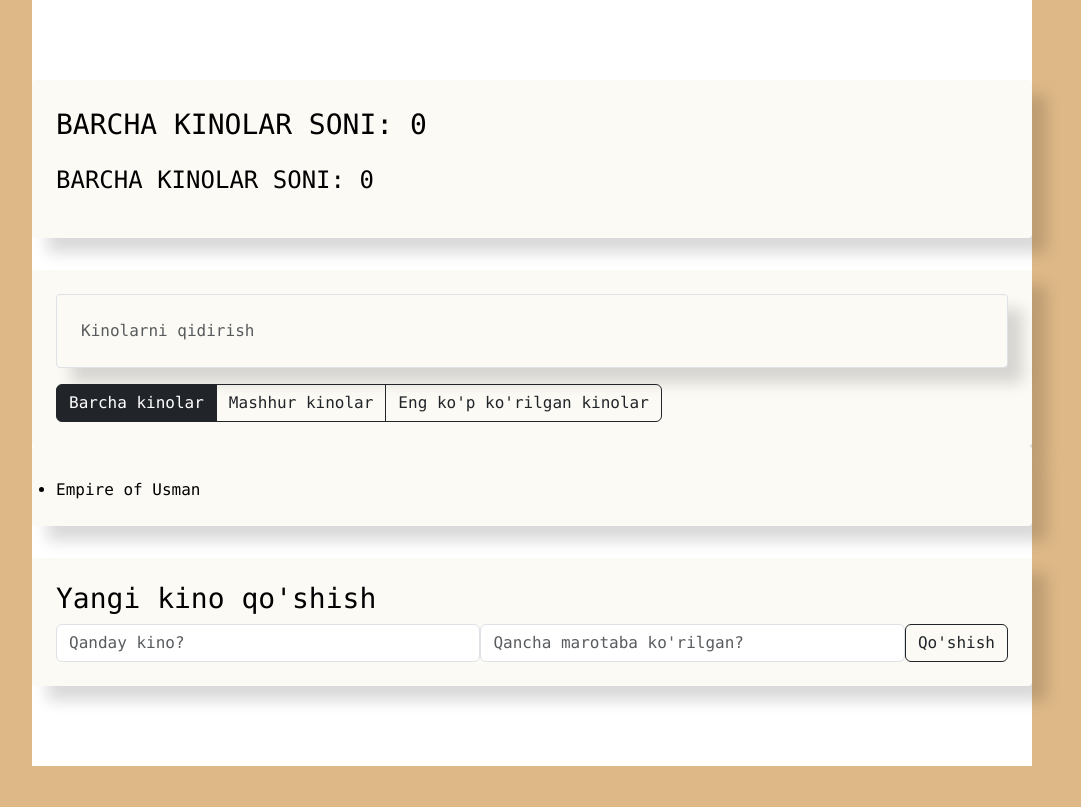
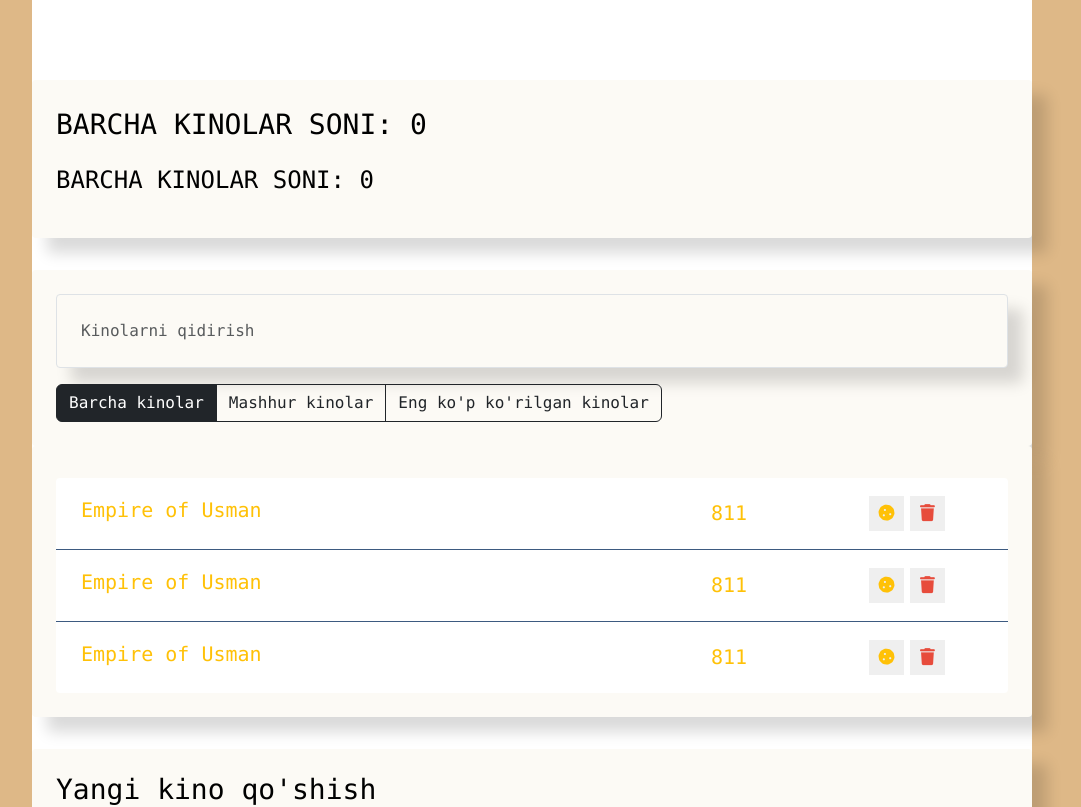
Before and after one commit to boburastonov/vueJS-lessons, a Vue app: page / in a window 1280 px wide. Shown: the top 807 px of the page, without its empty margins (108-1189 px from the left). Built offline with nearby package versions, Linux system fonts and the light colour scheme.

Commit message:
7-dars => Movie item component. style

```diff
--- a/src/components/movie-list-item/MovieListItem.vue
+++ b/src/components/movie-list-item/MovieListItem.vue
@@ -1,7 +1,89 @@
 <template>
-  <li>Empire of Usman</li>
+  <li class="list-group-item d-flex justify-content-between favourite">
+    <span class="list-group-item-label">Empire of Usman</span>
+    <input class="list-group-item-input" type="number" defaultValue="811" />
+
+    <div class="d-flex justify-content-center align-items-center">
+      <button class="btn-cookie btn-sm" type="button">
+        <i class="fas fa-cookie"></i>
+      </button>
+
+      <button class="btn-trash btn-sm" type="button">
+        <i class="fas fa-trash"></i>
+      </button>
+
+      <i class="fas fa-star"></i>
+    </div>
+  </li>
 </template>
 <script>
 export default {};
 </script>
-<style scoped></style>
+<style scoped>
+.list-group-item {
+  padding: 15px 25px;
+  border: none;
+  border-bottom: 1px solid #3d5a80;
+}
+
+.list-group-item:last-child {
+  border-bottom: none;
+}
+
+.list-group-item span {
+  width: 550px;
+  line-height: 35px;
+  font-size: 20px;
+  cursor: pointer;
+}
+
+.list-group-item input {
+  line-height: 35px;
+  font-size: 20px;
+  text-align: center;
+  border: 0;
+  outline: none;
+  cursor: pointer;
+}
+
+.list-group-item button {
+  width: 35px;
+  height: 35px;
+  margin: 3px;
+  font-size: 17px;
+  border: none;
+  cursor: pointer;
+}
+
+.list-group-item .btn-cookie {
+  color: #ffc107;
+}
+
+.list-group-item .btn-trash {
+  color: #e74c3c;
+}
+
+.list-group-item .fa-star {
+  width: 35px;
+  height: 35px;
+  text-align: center;
+  line-height: 35px;
+  font-size: 16px;
+  color: #ffd700;
+  transition: all 0.3s;
+  transform: translateX(30px);
+  opacity: 0;
+}
+
+.list-group-item.like .fa-star {
+  opacity: 1;
+  transform: translateX(0);
+}
+
+.list-group-item.favourite .list-group-item-label,
+.list-group-item.favourite .list-group-item-input {
+  color: #ffc107;
+}
+</style>
+
+//! 7-dars => Movie item component. style
--- a/src/components/movie-list/MovieList.vue
+++ b/src/components/movie-list/MovieList.vue
@@ -1,5 +1,7 @@
 <template>
   <ul class="movie-list list-group">
+    <MovieListItem />
+    <MovieListItem />
     <MovieListItem />
   </ul>
 </template>
```
